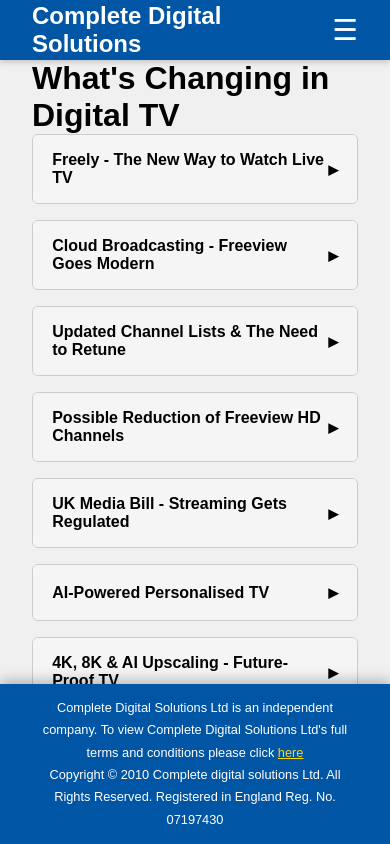
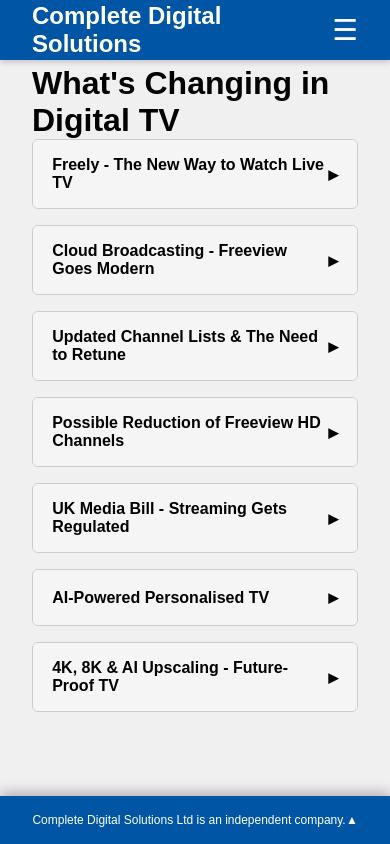
Before and after one commit to rharrison891/complete-digital-site, a PHP site: page /whats-changing.html in a window 390 px wide. Run offline with PHP 8.4, Linux system fonts and the light colour scheme.

Commit message:
Collapsible footer

```diff
--- a/main.js
+++ b/main.js
@@ -15,53 +15,60 @@ const Templates = {
 
     footer: `
         <div class="site-footer">
-            <p>
-                Complete Digital Solutions Ltd is an independent company.
-                To view Complete Digital Solutions Ltd's full terms and conditions please click <a href="terms.html">here</a>
-                <br>
-                Copyright &copy; 2010 Complete digital solutions Ltd. All Rights Reserved. Registered in England Reg. No. 07197430
-            </p>
+            <div class="footer-collapsible">
+                <div class="footer-preview">
+                    Complete Digital Solutions Ltd is an independent company.
+                    <span class="footer-toggle">&#9650;</span>
+                </div>
+                <div class="footer-full">
+                    To view Complete Digital Solutions Ltd's full terms and conditions please click <a href="terms.html">here</a>
+                    <br>
+                    Copyright &copy; 2010 Complete Digital Solutions Ltd. All Rights Reserved. Registered in England Reg. No. 07197430
+                </div>
+            </div>
         </div>
     `
 };
 
 document.addEventListener("DOMContentLoaded", () => {
+    // Inject header/footer
+    const header = document.querySelector("header");
+    const footer = document.querySelector("footer");
+    if (header) header.innerHTML = Templates.header;
+    if (footer) footer.innerHTML = Templates.footer;
+
+    // Active nav link
     const navLinks = document.querySelectorAll("#main-nav a");
-    const currentPage = location.pathname.split("/").pop(); // e.g., "index.html"
-
+    const currentPage = location.pathname.split("/").pop();
     navLinks.forEach(link => {
-        const linkPage = link.getAttribute("href");
-        if (linkPage === currentPage) {
+        if (link.getAttribute("href") === currentPage) {
             link.classList.add("active");
         }
     });
 
-    const header = document.querySelector("header");
-    if (header) header.innerHTML = Templates.header;
-
-    const footer = document.querySelector("footer");
-    if (footer) footer.innerHTML = Templates.footer;
-
-    // Hamburger menu
+    // Hamburger toggle
     const ham = document.getElementById("hamburger");
     const nav = document.getElementById("main-nav");
+    if (ham && nav) {
+        ham.addEventListener("click", () => nav.classList.toggle("nav-open"));
+    }
 
-    if (ham && nav) {
-        ham.addEventListener("click", () => {
-            nav.classList.toggle("nav-open");
+    // Footer collapsible toggle (mobile)
+    const footerCollapsible = document.querySelector(".footer-collapsible");
+    const footerToggle = document.querySelector(".footer-toggle");
+    if (footerCollapsible && footerToggle) {
+        footerToggle.addEventListener("click", () => {
+            footerCollapsible.classList.toggle("open");
         });
     }
 
-    // Scroll effect for header/footer
+    // Scroll effect for header/footer shadows and darken bg
     const content = document.querySelector(".content");
     const headerEl = document.querySelector(".site-header");
     const footerEl = document.querySelector(".site-footer");
-
     if (content && headerEl && footerEl) {
         content.addEventListener("scroll", () => {
             const scrollTop = content.scrollTop;
-
-            // Subtle shadow and darken background on scroll
             if (scrollTop > 5) {
                 headerEl.style.boxShadow = "0 4px 12px rgba(0,0,0,0.3)";
                 footerEl.style.boxShadow = "0 -4px 12px rgba(0,0,0,0.3)";
@@ -75,4 +82,39 @@ document.addEventListener("DOMContentLoaded", () => {
             }
         });
     }
+
+    // Accordion toggle
+    const items = document.querySelectorAll('.accordion-item');
+    items.forEach(item => {
+        const header = item.querySelector('.accordion-header');
+        const content = item.querySelector('.accordion-content');
+        const icon = item.querySelector('.accordion-icon');
+        header.addEventListener('click', () => {
+            const isOpen = item.classList.contains('open');
+
+            // Close all
+            document.querySelectorAll('.accordion-item').forEach(i => i.classList.remove('open'));
+            document.querySelectorAll('.accordion-content').forEach(c => c.style.maxHeight = null);
+            document.querySelectorAll('.accordion-icon').forEach(ic => ic.style.transform = 'rotate(0deg)');
+            document.querySelectorAll('.accordion-content ul li').forEach(li => {
+                li.style.opacity = 0;
+                li.style.transform = 'translateX(-10px)';
+            });
+
+            // Open clicked
+            if (!isOpen) {
+                item.classList.add('open');
+                content.style.maxHeight = content.scrollHeight + "px";
+
+                const lis = content.querySelectorAll('ul li');
+                lis.forEach((li, idx) => {
+                    li.style.transitionDelay = `${0.05 + idx * 0.05}s`;
+                    li.style.opacity = 1;
+                    li.style.transform = 'translateX(0)';
+                });
+
+                if (icon) icon.style.transform = 'rotate(90deg)';
+            }
+        });
+    });
 });
--- a/style.css
+++ b/style.css
@@ -56,43 +60,27 @@ body {
             position: absolute;
             left: 0;
             bottom: 0;
-        width: 0%;
+            width: 0;
             height: 2px;
-        background: #ffd700; /* gold underline */
-        transition: width 0.25s ease;
+            background: #ffd700;
+            transition: width 0.25s;
         }
 
         #main-nav a:hover::after,
         #main-nav a.active::after {
-        width: 100%; /* full width on hover or active */
+            width: 100%;
         }
 
         #main-nav a.active {
             font-weight: bold;
-        color: #ffd700; /* highlight active link */
+            color: #ffd700;
         }
 
-/* Hamburger */
 .hamburger {
     font-size: 1.8rem;
     cursor: pointer;
     display: none;
     transition: transform 0.2s ease;
-}
-
-/* Navigation */
-#main-nav {
-    display: flex;
-    gap: 1.5rem;
-}
-
-    #main-nav a {
-        padding: 0.5rem 0;
-        transition: color 0.2s;
-    }
-
-        #main-nav a:hover {
-            color: #ffd700;
 }
 
 /* ===== Footer ===== */
@@ -105,14 +93,15 @@ body {
     color: #fff;
     text-align: center;
     padding: 0.8rem 2rem;
-    font-size: 0.8rem;
+    font-size: 0.75rem;
     line-height: 1.4rem;
-    box-shadow: 0 -4px 12px rgba(0,0,0,0.25); /* subtle shadow above */
+    box-shadow: 0 -4px 12px rgba(0,0,0,0.25);
     overflow-wrap: break-word;
-    z-index: 1000; /* ensures shadow appears above content */
+    z-index: 1000;
 }
+
     .site-footer a {
-        color: #ffd700; /* gold for contrast */
+        color: #ffd700;
         text-decoration: underline;
     }
 
@@ -120,19 +109,46 @@ body {
             color: #fff;
         }
 
+/* Footer collapsible */
+.footer-collapsible .footer-full {
+    max-height: none;
+    overflow: hidden;
+}
+
+@media (max-width:768px) {
+    .footer-collapsible .footer-full {
+        max-height: 0;
+        overflow: hidden;
+        transition: max-height 0.3s ease;
+    }
+
+    .footer-collapsible.open .footer-full {
+        max-height: 500px;
+    }
+
+    .footer-toggle {
+        float: right;
+        cursor: pointer;
+        transition: transform 0.3s ease;
+    }
+
+    .footer-collapsible.open .footer-toggle {
+        transform: rotate(180deg);
+    }
+}
+
 /* ===== Content ===== */
 .content {
     flex: 1;
     overflow-y: auto;
-    padding: 60px 2rem 50px; /* header + footer height */
-    background: #f0f0f0; /* content bg */
-    color: #000; /* content text dark */
+    padding: 65px 2rem 50px;
+    background: #f0f0f0;
+    color: #000;
 }
 
-/* Card container */
 .card-container {
     display: grid;
-    grid-template-columns: repeat(auto-fit, minmax(220px, 1fr));
+    grid-template-columns: repeat(auto-fit,minmax(220px,1fr));
     gap: 1.5rem;
     margin-top: 2rem;
 }
@@ -213,16 +229,42 @@ body {
     justify-content: space-between;
     align-items: center;
     font-size: 1rem;
-    transition: background 0.2s ease;
+    transition: background 0.2s;
 }
 
-/* Modern accordion list items */
+    .accordion-header:hover {
+        background: #e0e0e0;
+    }
+
+.accordion-icon {
+    display: inline-block;
+    transition: transform 0.3s ease;
+    font-size: 1.2rem;
+}
+
+.accordion-item.open .accordion-icon {
+    transform: rotate(90deg);
+}
+
+.accordion-content {
+    max-height: 0;
+    overflow: hidden;
+    transition: max-height 0.3s ease;
+    padding: 0 1.2rem;
+    background: #fff;
+    color: #000;
+}
+
+    .accordion-content p, .accordion-content ul {
+        margin: 0.8rem 0;
+    }
+
+    /* Accordion list items with pop-in bullets */
     .accordion-content ul {
-    padding-left: 1.2rem; /* space for custom bullets */
+        padding-left: 1.2rem;
         margin: 0.5rem 0;
     }
 
-    /* Modern accordion list items with pop-in effect */
         .accordion-content ul li {
             list-style: none;
             position: relative;
@@ -278,35 +318,3 @@ body {
     .accordion-item.open ul li:nth-child(5) {
         transition-delay: 0.25s;
     }
-/* Add more nth-child as needed for longer lists */
-
-    .accordion-header:hover {
-        background: #e0e0e0;
-    }
-
-.accordion-icon {
-    display: inline-block;
-    transition: transform 0.3s ease;
-    font-size: 1.2rem;
-}
-
-/* When parent accordion-item is open, rotate the icon */
-.accordion-item.open .accordion-icon {
-    transform: rotate(90deg); /* points down */
-}
-
-/* Content hidden by default */
-.accordion-content {
-    max-height: 0;
-    overflow: hidden;
-    transition: max-height 0.3s ease;
-    padding: 0 1.2rem;
-    background: #fff;
-    color: #000; /* match card content text */
-}
-
-    /* Optional: add some padding when expanded */
-    .accordion-content p,
-    .accordion-content ul {
-        margin: 0.8rem 0;
-    }
```
Also changed, not shown: other parts of style.css (+16 -14 lines). Lines whose indentation alone changed are shown as unchanged.
